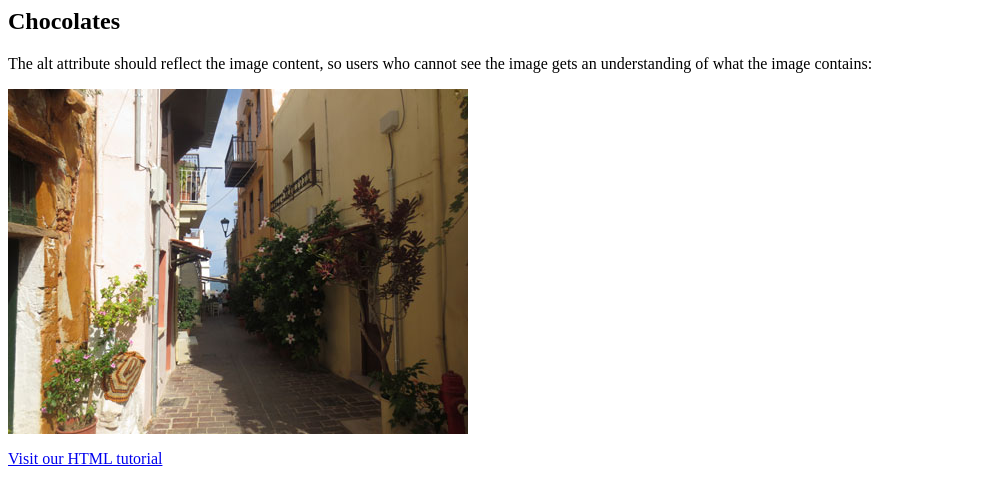
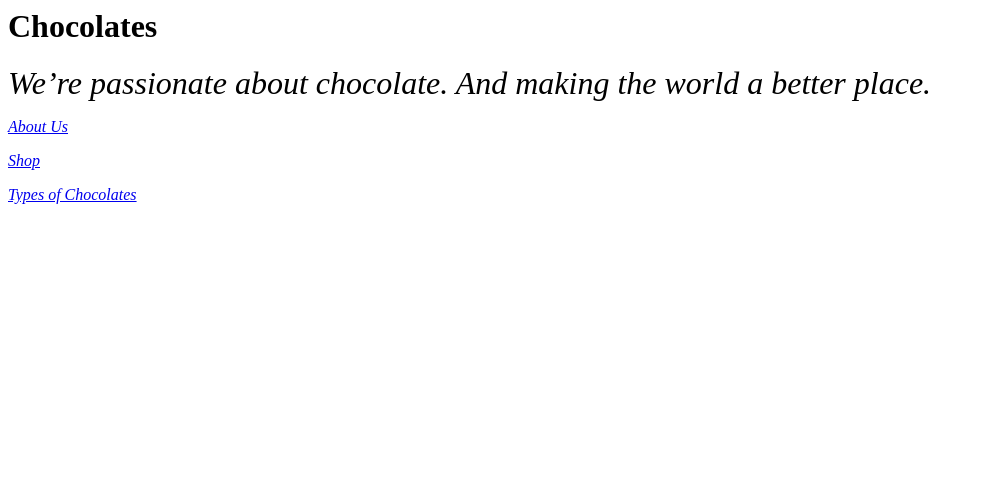
Before and after one commit to sydriz/sydriz.github.io, a plain HTML site: page index.html in a window 1280 px wide. Shown: the whole page, without its empty margins (0-983 px from the left). Drawn offline with Linux system fonts and the light colour scheme.

Commit message:
Add files via upload

```diff
--- a/index.html
+++ b/index.html
@@ -1,13 +1,20 @@
 <html>
+<head>
+<style>
+p.b {
+    font-style: italic;
+}
+</style>
+</head>
 <body background = "choco_background.jpeg">
 
-<h2>Chocolates</h2>
+<h2><font size="6">Chocolates</font></h2>
 
-<p>The alt attribute should reflect the image content, so users who cannot see the image gets an understanding of what the image contains:</p>
+<p class = "b"><font size="6">We’re passionate about chocolate. And making the world a better place.</font></p>
 
-<img src="img_chania.jpg" alt="Flowers in Chania" width="460" height="345">
-
-<p><a href="https://www.w3schools.com/html/">Visit our HTML tutorial</a></p>
+<p class = "b"><a href="https://www.w3schools.com/html/">About Us</a></p>
+<p class = "b"><a href="https://www.w3schools.com/html/">Shop</a></p>
+<p class = "b"><a href="https://www.w3schools.com/html/">Types of Chocolates</a></p>
 
 </body>
 </html>
```
